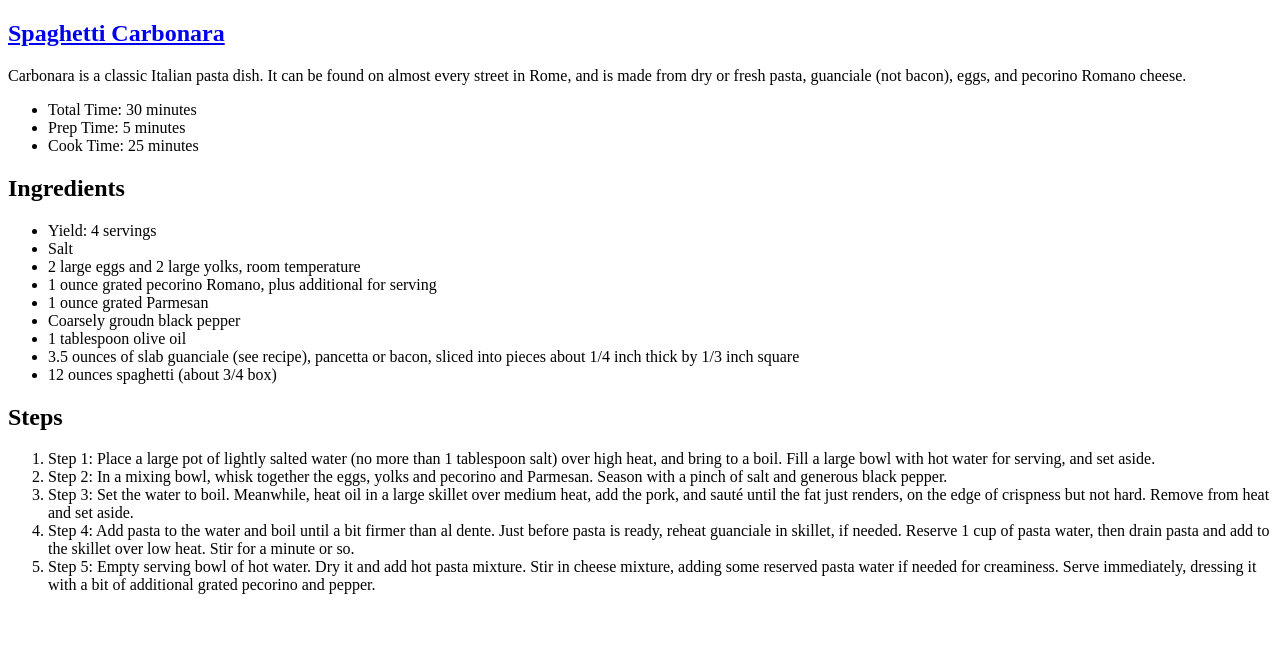
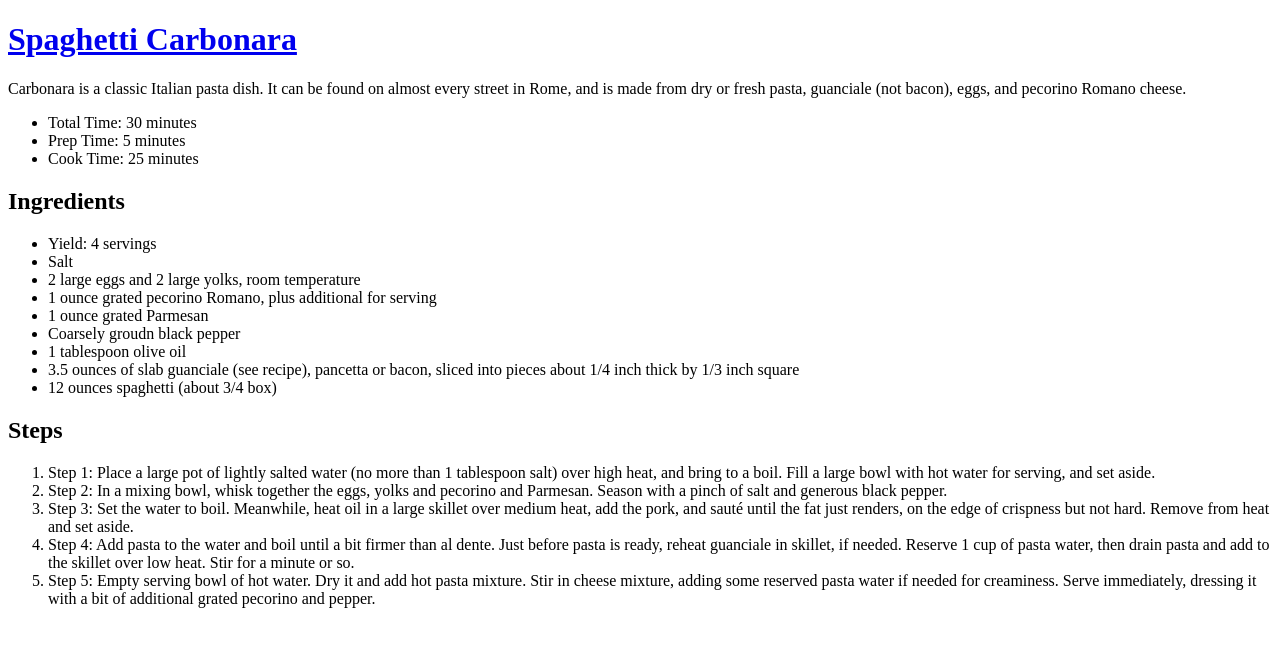
Before and after one commit to davidwells24/carbonara, a plain HTML site: page index.html in a window 1280 px wide. Drawn offline with Linux system fonts and the light colour scheme.

Commit message:
Created stylesheet

```diff
--- a/index.html
+++ b/index.html
@@ -1,19 +1,21 @@
 <!DOCTYPE html>
 <html lang="en">
 <head>
+    <link rel="stylesheet" href="style.css">
     <meta charset="UTF-8">
     <meta name="viewport" content="width=device-width, initial-scale=1.0">
+
     <title>Spaghetti Carbonara</title>
 </head>
 <body>
-    <section>
+    <header>
         <h1>
             <a href="https://cooking.nytimes.com/recipes/12965-spaghetti-carbonara">Spaghetti Carbonara</a>
         </h1>
         <p>
             Carbonara is a classic Italian pasta dish. It can be found on almost every street in Rome, and is made from dry or fresh pasta, guanciale (not bacon), eggs, and pecorino Romano cheese.
         </p>
-    </section>
+    </header>
     <ul>
         <li>
             Total Time: 30 minutes
```
Also changed, not shown: style.css (added).
